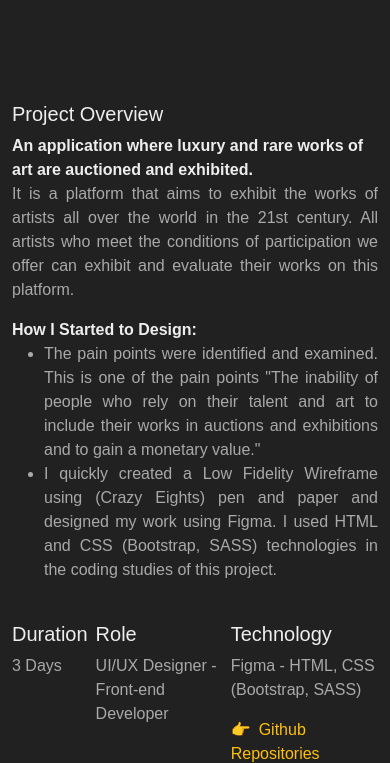
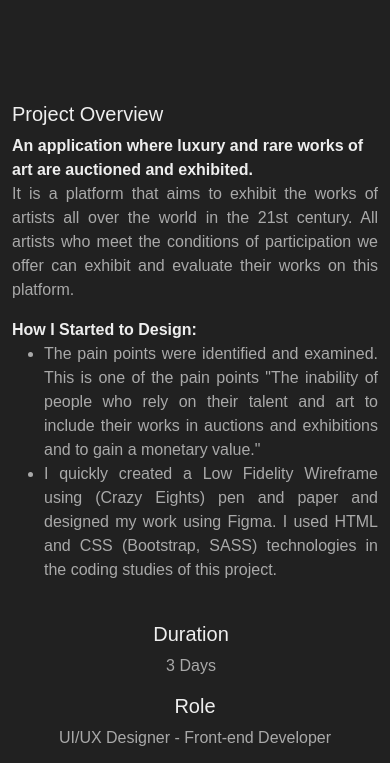
Before and after one commit to zulkufdemirhan/zulkufdemirhan.github.io, a plain HTML site: page art/portfolio.html in a window 390 px wide. Shown: the part 82-845 px from the top of the page. Drawn offline with nearby package versions, Linux system fonts and the light colour scheme; a web font is replaced by a local one.

Commit message:
portfolio details responsive fixed

```diff
--- a/art/portfolio.html
+++ b/art/portfolio.html
@@ -45,8 +45,8 @@
               </ul>
           </div>
           <div class="col-12 col-lg-2 mt-4 mt-lg-0">
-            <div class="d-flex flex-row flex-lg-column justify-content-between">
-              <div class="me-2 me-sm-0">
+            <div class="d-flex flex-column">
+              <div class="me-2 me-sm-0 duration">
                 <h5 class="text">Duration</h5>
                 <p class="muted">3 Days</p>
               </div>
--- a/index.css
+++ b/index.css
@@ -61,6 +61,15 @@ body {
 
 .logo{
   width: 3.5rem !important;
+}
+
+.nav-link{
+  color:#a9a9a9 !important;
+}
+
+.nav-link:hover{
+  color:#fff !important;
+  transition: ease-in;
 }
 
 .homepage-section {
@@ -161,13 +170,13 @@ a{
   text-decoration: none !important;
 }
 
-.nav-link{
-  color:#a9a9a9 !important;
+img{
+  transition: all 0.5s;
 }
 
-.nav-link:hover{
-  color:#fff !important;
-  transition: ease-in;
+.card:hover img {
+  transform: scale(0.97);
+  opacity: 0.92;
 }
 
 .portfolio-img{
@@ -178,24 +187,19 @@ a{
   width: 8rem;
 }
 
-.role{
-  width: 11rem;
-}
-
-.technology{
-  width: 12rem;
-}
-
-img{
-  transition: all 0.5s;
-}
-
-.card:hover img {
-  transform: scale(0.97);
-  opacity: 0.92;
-}
-
 .about-img-top{
   border-top-left-radius: 0 !important;
   border-top-right-radius: 0 !important;
 }
+
+@media (max-width: 991px) {
+  .duration{
+    text-align: center;
+  }
+  .role{
+    text-align: center;
+  }
+  .technology{
+    text-align: center;
+  }
+}
```
Also changed, not shown: blog/portfolio.html (+2 -2 lines), eventio/portfolio.html (+2 -2 lines), logistics/portfolio.html (+2 -2 lines), modaltrans/portfolio.html (+2 -2 lines).
